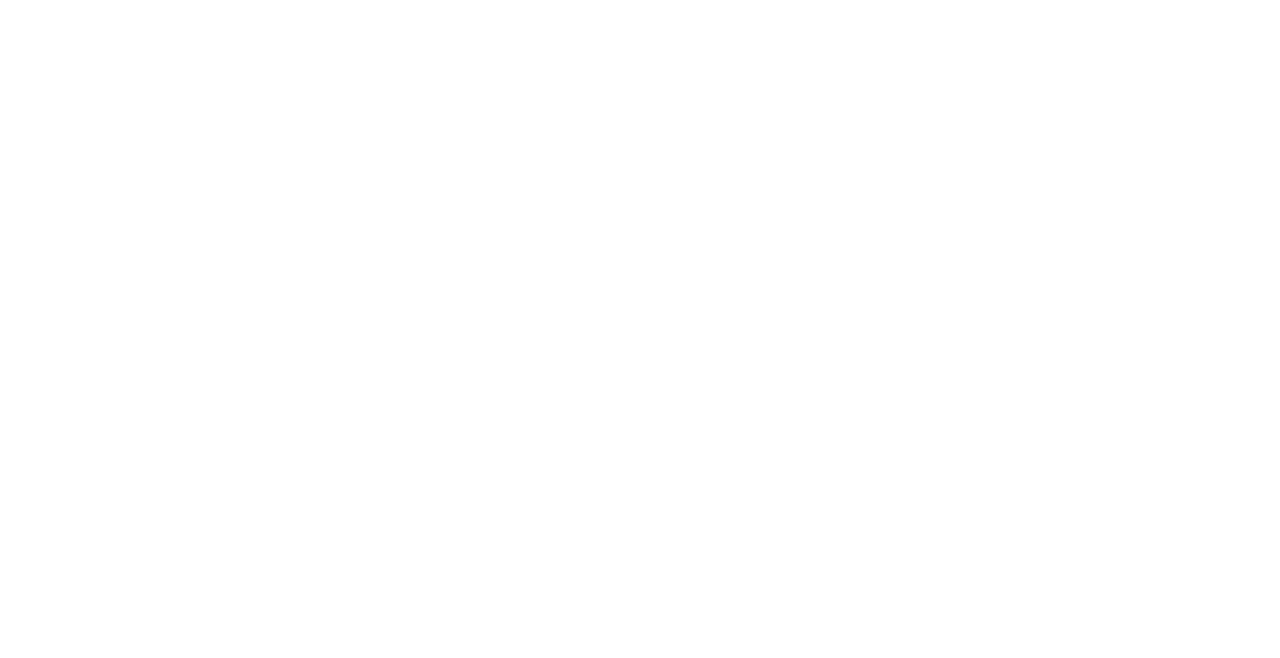
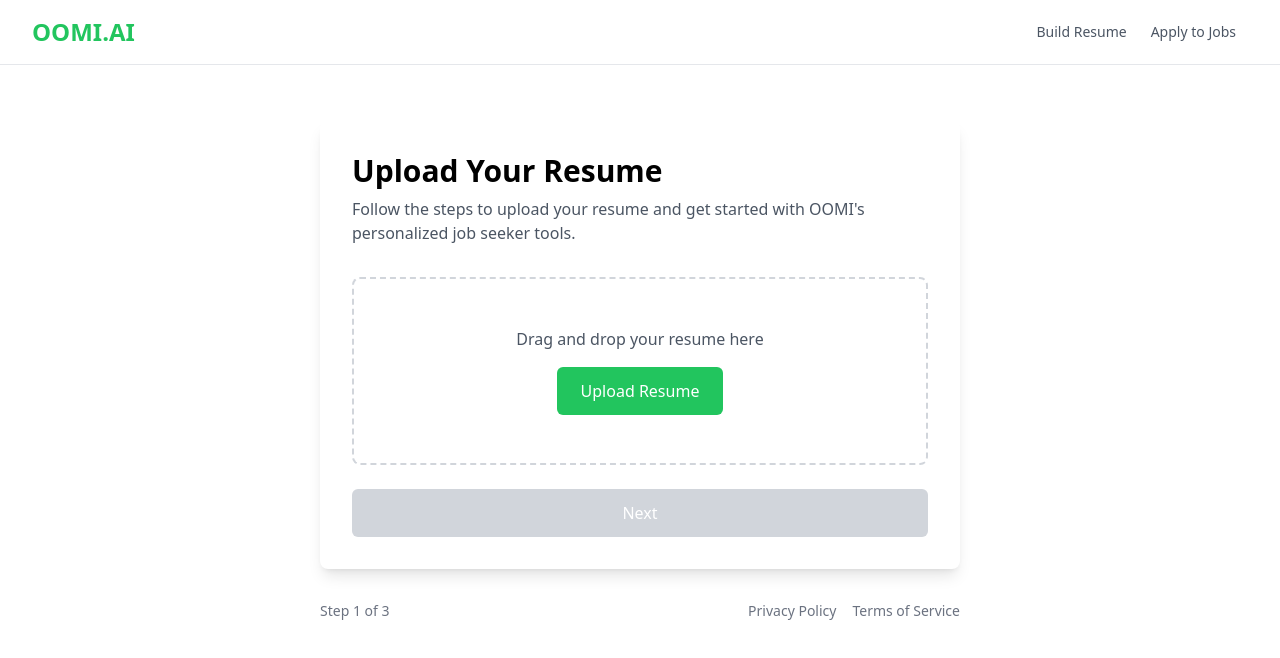
Before and after one commit to zill4/oomi, a React (Vite) app in the folder packages/frontend/: page /try in a window 1280 px wide. Before the commit this address had no page. Shown: the top 658 px of the page. Built offline with nearby package versions, Linux system fonts and the light colour scheme.

Commit message:
added try routes and screens

```diff
--- a/packages/frontend/src/App.tsx
+++ b/packages/frontend/src/App.tsx
@@ -1,12 +1,14 @@
 import { BrowserRouter as Router, Routes, Route } from 'react-router-dom'
 import Layout from './components/Layout'
 import Home from './pages/Home'
+import Try from './pages/Try'
 
 function App() {
   return (
     <Router>
       <Routes>
         <Route path="/" element={<Layout><Home /></Layout>} />
+        <Route path="/try" element={<Layout><Try /></Layout>} />
         {/* Add other routes as needed */}
       </Routes>
     </Router>
--- /dev/null
+++ b/packages/frontend/src/pages/Try.tsx
@@ -0,0 +1,213 @@
+import { useState } from 'react'
+import { useNavigate } from 'react-router-dom'
+
+export default function Try() {
+  const [step, setStep] = useState(1)
+  const [file, setFile] = useState<File | null>(null)
+  const [bio, setBio] = useState('')
+  const [jobDescription, setJobDescription] = useState('')
+  const [jobUrl, setJobUrl] = useState('')
+  const navigate = useNavigate()
+
+  const handleFileUpload = (event: React.ChangeEvent<HTMLInputElement>) => {
+    const uploadedFile = event.target.files?.[0]
+    if (uploadedFile) {
+      setFile(uploadedFile)
+    }
+  }
+
+  const handleDrop = (event: React.DragEvent<HTMLDivElement>) => {
+    event.preventDefault()
+    const droppedFile = event.dataTransfer.files[0]
+    if (droppedFile) {
+      setFile(droppedFile)
+    }
+  }
+
+  const handleDragOver = (event: React.DragEvent<HTMLDivElement>) => {
+    event.preventDefault()
+  }
+
+  const handleNext = () => {
+    if (step === 1 && file) {
+      setStep(2)
+    } else if (step === 2 && bio.trim()) {
+      setStep(3)
+    } else if (step === 3 && (jobDescription.trim() || jobUrl.trim())) {
+      // TODO: Handle final submission
+      console.log('Submitting:', { file, bio, jobDescription, jobUrl })
+    }
+  }
+
+  const handleBack = () => {
+    if (step > 1) {
+      setStep(step - 1)
+    }
+  }
+
+  const renderStep = () => {
+    switch (step) {
+      case 1:
+        return (
+          <div className="bg-white rounded-lg shadow-lg p-8">
+            <h1 className="text-3xl font-bold mb-2">Upload Your Resume</h1>
+            <p className="text-gray-600 mb-8">
+              Follow the steps to upload your resume and get started with OOMI's
+              personalized job seeker tools.
+            </p>
+
+            <div
+              className="border-2 border-dashed border-gray-300 rounded-lg p-12 mb-6 text-center"
+              onDrop={handleDrop}
+              onDragOver={handleDragOver}
+            >
+              {file ? (
+                <div className="text-seafoam-500">
+                  <p className="font-medium">{file.name}</p>
+                  <button
+                    onClick={() => setFile(null)}
+                    className="text-sm text-gray-500 hover:text-gray-700 mt-2"
+                  >
+                    Remove
+                  </button>
+                </div>
+              ) : (
+                <>
+                  <p className="text-gray-600 mb-4">Drag and drop your resume here</p>
+                  <input
+                    type="file"
+                    accept=".pdf,.doc,.docx"
+                    onChange={handleFileUpload}
+                    className="hidden"
+                    id="resume-upload"
+                  />
+                  <label
+                    htmlFor="resume-upload"
+                    className="inline-block bg-seafoam-500 text-white px-6 py-3 rounded-md cursor-pointer hover:bg-seafoam-400 transition-colors"
+                  >
+                    Upload Resume
+                  </label>
+                </>
+              )}
+            </div>
+
+            <div className="space-y-4">
+              <button
+                onClick={handleNext}
+                disabled={!file}
+                className={`w-full py-3 rounded-md text-white font-medium transition-colors
+                  ${file
+                    ? 'bg-seafoam-500 hover:bg-seafoam-400'
+                    : 'bg-gray-300 cursor-not-allowed'}`}
+              >
+                Next
+              </button>
+            </div>
+          </div>
+        )
+
+      case 2:
+        return (
+          <div className="bg-white rounded-lg shadow-lg p-8">
+            <h1 className="text-3xl font-bold mb-2">A Little About Yourself</h1>
+            <p className="text-gray-600 mb-8">
+              Introduce yourself, your career goals, and what you are looking for in a job.
+            </p>
+
+            <textarea
+              value={bio}
+              onChange={(e) => setBio(e.target.value)}
+              className="w-full h-48 p-4 border border-gray-300 rounded-lg focus:ring-2 focus:ring-seafoam-500 focus:border-transparent resize-none mb-6"
+              placeholder="Write your introduction here..."
+            />
+
+            <div className="space-y-4">
+              <button
+                onClick={handleBack}
+                className="w-full py-3 rounded-md text-gray-600 font-medium bg-gray-300 hover:bg-gray-400 transition-colors"
+              >
+                Back
+              </button>
+              <button
+                onClick={handleNext}
+                disabled={!bio.trim()}
+                className={`w-full py-3 rounded-md text-white font-medium transition-colors
+                  ${bio.trim()
+                    ? 'bg-seafoam-500 hover:bg-seafoam-400'
+                    : 'bg-gray-300 cursor-not-allowed'}`}
+              >
+                Next
+              </button>
+            </div>
+          </div>
+        )
+
+      case 3:
+        return (
+          <div className="bg-white rounded-lg shadow-lg p-8">
+            <h1 className="text-3xl font-bold mb-2">Paste Job Description</h1>
+            <p className="text-gray-600 mb-8">
+              Paste in Job Description
+            </p>
+
+            <textarea
+              value={jobDescription}
+              onChange={(e) => setJobDescription(e.target.value)}
+              className="w-full h-48 p-4 border border-gray-300 rounded-lg focus:ring-2 focus:ring-seafoam-500 focus:border-transparent resize-none mb-6"
+              placeholder="Paste the job description here..."
+            />
+
+            <p className="text-gray-600 mb-4">Or provide companies Job Posting URL</p>
+            <input
+              type="url"
+              value={jobUrl}
+              onChange={(e) => setJobUrl(e.target.value)}
+              className="w-full p-4 border border-gray-300 rounded-lg focus:ring-2 focus:ring-seafoam-500 focus:border-transparent mb-6"
+              placeholder="https://company.com/job-posting"
+            />
+
+            <div className="space-y-4">
+              <button
+                onClick={handleBack}
+                className="w-full py-3 rounded-md text-gray-600 font-medium bg-gray-300 hover:bg-gray-400 transition-colors"
+              >
+                Back
+              </button>
+              <button
+                onClick={handleNext}
+                disabled={!jobDescription.trim() && !jobUrl.trim()}
+                className={`w-full py-3 rounded-md text-white font-medium transition-colors
+                  ${(jobDescription.trim() || jobUrl.trim())
+                    ? 'bg-seafoam-500 hover:bg-seafoam-400'
+                    : 'bg-gray-300 cursor-not-allowed'}`}
+              >
+                Generate CV
+              </button>
+            </div>
+          </div>
+        )
+
+      default:
+        return null
+    }
+  }
+
+  return (
+    <div className="max-w-2xl mx-auto px-4 py-8">
+      {renderStep()}
+
+      {/* Progress indicator */}
+      <div className="mt-8 flex justify-between text-sm text-gray-500">
+        <span>Step {step} of 3</span>
+        <div className="space-x-4">
+          <button onClick={() => navigate('/privacy')} className="hover:text-gray-700">
+            Privacy Policy
+          </button>
+          <button onClick={() => navigate('/terms')} className="hover:text-gray-700">
+            Terms of Service
+          </button>
+        </div>
+      </div>
+    </div>
+  )
+}
```
